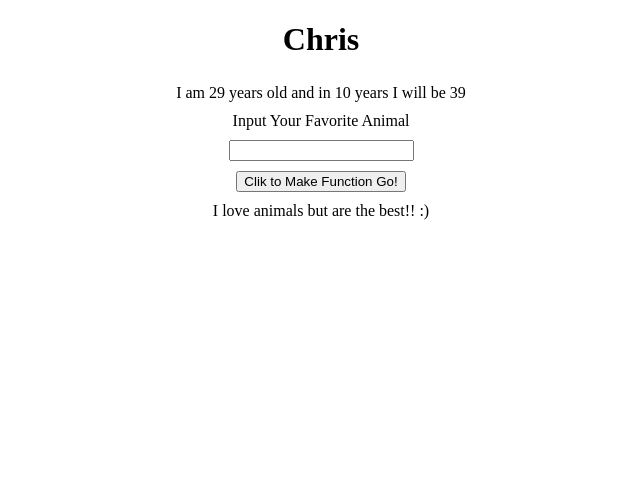
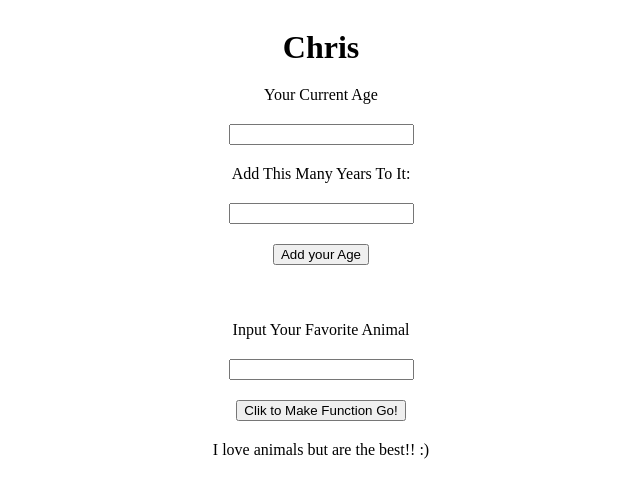
Before and after one commit to chrismcclure/Homework-Snippets, a plain HTML site: page Javascript/classexamples/inclasssutff.html in a window 1280 px wide. Both pictures are taken after a click on the button "Clik to Make Function Go!". Shown: the whole page, without its empty margins (319-959 px from the left). Drawn offline with Linux system fonts and the light colour scheme.

Commit message:
practice calling element and onclick events with javascript instead of in the html

```diff
--- a/Javascript/classexamples/inclass.css
+++ b/Javascript/classexamples/inclass.css
@@ -1,11 +1,11 @@
 body{
-    width: 40%;
-    margin: 0 auto;
+
     display: flex;
     flex-direction: column;
     align-items: center;
+
 }
 
 body > * {
-margin-bottom: 10px;
+margin-bottom: 20px;
 }
--- a/Javascript/classexamples/inclass.js
+++ b/Javascript/classexamples/inclass.js
@@ -1,14 +1,21 @@
+document.getElementById('submit').onclick = favAnimal;
+document.getElementById('ageCalc').onclick = calAge;
+
 var name = "Chris";
 document.getElementById('myname').innerHTML = name;
 
 var age = 29;
-function calAge(age){
-var tenYearsFromNow = age + 10;
-document.getElementById('aboutme').innerHTML = "I am " + age + " years old and in 10 years I will be " + tenYearsFromNow;
+
+function calAge() {
+    var userage = Number(document.getElementById('currentage').value);
+    var yearstoadd = Number(document.getElementById('yearstoadd').value);
+    var tenYearsFromNow = userage + yearstoadd;
+    var string = "I am " + userage + " years old and in " + yearstoadd + " years I will be " + tenYearsFromNow;
+    document.getElementById('aboutme').innerHTML = string;
 }
 
-calAge(age);
-
-function favAnimal(animal){
-document.getElementById('myfact').innerHTML = "I love animals but " + animal + " are the best!! :)";
+function favAnimal() {
+    var input = document.getElementById('animal').value;
+    var animalString = "I love animals but " + input + " are the best!! :)"
+    document.getElementById('myfact').innerHTML = animalString;
 }
--- a/Javascript/classexamples/inclasssutff.html
+++ b/Javascript/classexamples/inclasssutff.html
@@ -7,9 +7,12 @@
 </head>
 <body>
     <h1 id="myname"></h1>
+    <label for="">Your Current Age</label><input type="text" id="currentage">
+    <label for="">Add This Many Years To It:</label><input type="text" id="yearstoadd">
+    <button id="ageCalc">Add your Age</button>
     <p id="aboutme"></p>
-    <label>Input Your Favorite Animal</label><input type="text" id="animal">
-    <button id="sumbit" onclick="favAnimal(animal.value)">Clik to Make Function Go!</button>
+    <label>Input Your Favorite Animal</label><input  type="text" id="animal">
+    <button id="submit">Clik to Make Function Go!</button>
     <div id="myfact"></div>
     <script type="text/javascript" src="inclass.js"> </script>
 </body>
```
